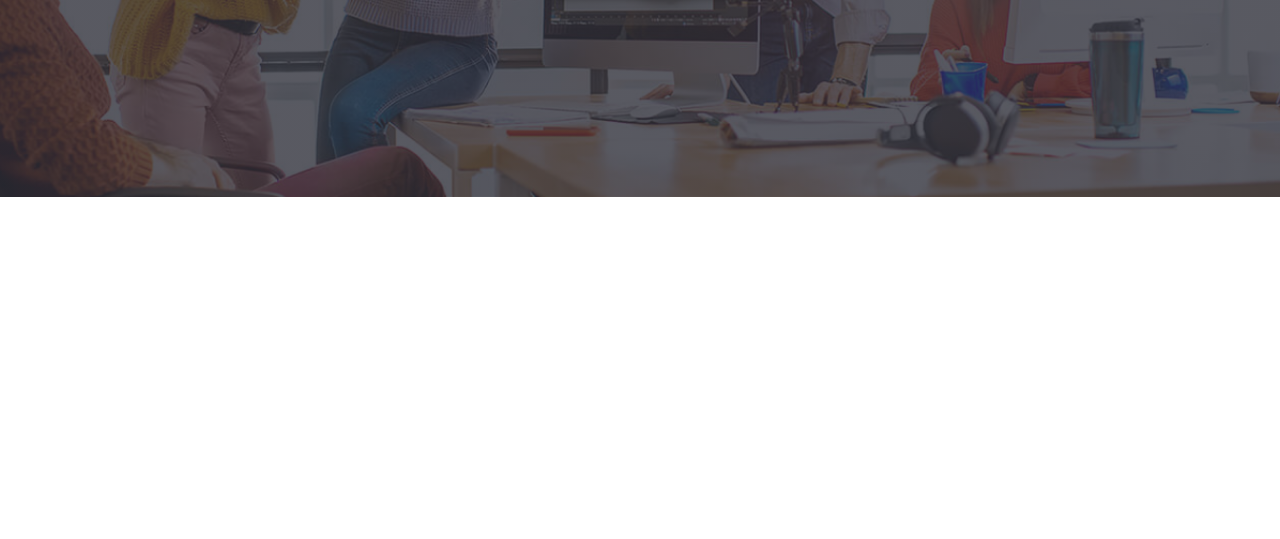
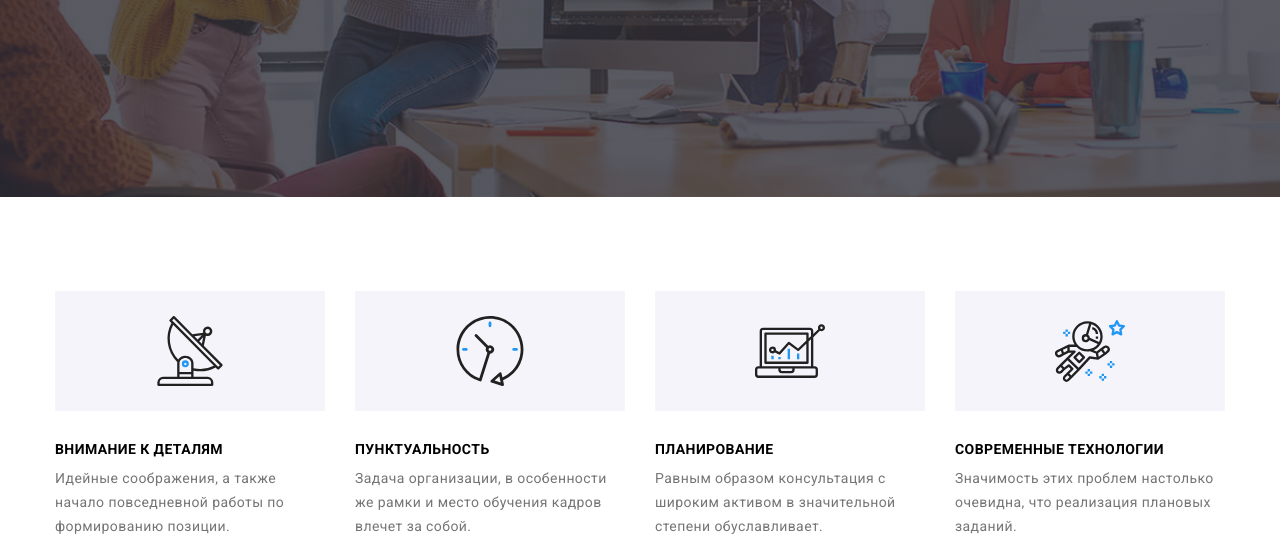
Before and after one commit to Fewess/goit-markup-hw-08, a plain HTML site: page index.html in a window 1280 px wide. Shown: the part 460-999 px from the top of the page. Before the commit the page ends 800 px from the top, so only its background shows below. Drawn offline with nearby package versions, Linux system fonts and the light colour scheme.

Commit message:
features

```diff
--- a/index.html
+++ b/index.html
@@ -78,7 +78,7 @@
         </div>
       </section>
       <!--Особенности-->
-      <!-- <section class="features">
+      <section class="features">
         <div class="container">
           <h2 class="visually-hidden">Особенности</h2>
           <ul class="features-list list">
@@ -88,8 +88,8 @@
                 Идейные соображения, а также начало повседневной работы по
                 формированию позиции.
               </p>
-            </li> -->
-            <!-- <li class="features-list-item clock">
+            </li>
+             <li class="features-list-item clock">
               <h2 class="features-title">Пунктуальность</h2>
               <p class="features-description">
                 Задача организации, в особенности же рамки и место обучения
@@ -102,8 +102,8 @@
                 Равным образом консультация с широким активом в значительной
                 степени обуславливает.
               </p>
-            </li> -->
-            <!-- <li class="features-list-item astronaut">
+            </li>
+             <li class="features-list-item astronaut">
               <h2 class="features-title">Современные технологии</h2>
               <p class="features-description">
                 Значимость этих проблем настолько очевидна, что реализация
@@ -112,7 +112,7 @@
             </li>
           </ul>
         </div>
-      </section> -->
+      </section>
 
       <!--Чем мы занимаемся-->
       <!-- <section class="doing">
--- a/sass/layout/_features.scss
+++ b/sass/layout/_features.scss
@@ -1,8 +1,6 @@
 .antenna::before {
   display: block;
   content: '';
-  width: 270px;
-  height: 120px;
   background-color: #f5f4fa;
   background-image: url(../images/features/antenna.svg);
   background-repeat: no-repeat;
@@ -10,11 +8,35 @@
   background-size: 70px;
 }
 
+@media screen and (max-width: 767px) {
+  .antenna::before {
+    width: 450px;
+    height: 120px;
+    margin-top: 60px;
+  }
+}
+
+@media screen and (min-width: 768px) {
+  .antenna::before {
+    width: 354px;
+    height: 120px;
+    margin-right: 30px;
+    margin-top: 60px;
+  }
+}
+
+@media screen and (min-width: 1200px) {
+  .antenna::before {
+    width: 270px;
+    height: 120px;
+    margin-top: 94px;
+    margin-right: 30px;
+  }
+}
+
 .clock::before {
   display: block;
   content: '';
-  width: 270px;
-  height: 120px;
   background-color: #f5f4fa;
   background-image: url(../images/features/clock.svg);
   background-repeat: no-repeat;
@@ -22,11 +44,34 @@
   background-size: 70px;
 }
 
+@media screen and (max-width: 767px) {
+  .clock::before {
+    width: 450px;
+    height: 120px;
+    margin-top: 30px;
+  }
+}
+
+@media screen and (min-width: 768px) {
+  .clock::before {
+    width: 354px;
+    height: 120px;
+    margin-top: 60px;
+  }
+}
+
+@media screen and (min-width: 1200px) {
+  .clock::before {
+    width: 270px;
+    height: 120px;
+    margin-top: 94px;
+    margin-right: 30px;
+  }
+}
+
 .diagram::before {
   display: block;
   content: '';
-  width: 270px;
-  height: 120px;
   background-color: #f5f4fa;
   background-image: url(../images/features/diagram.svg);
   background-repeat: no-repeat;
@@ -34,11 +79,35 @@
   background-size: 70px;
 }
 
+@media screen and (max-width: 767px) {
+  .diagram::before {
+    width: 450px;
+    height: 120px;
+    margin-top: 30px;
+  }
+}
+
+@media screen and (min-width: 768px) {
+  .diagram::before {
+    width: 354px;
+    height: 120px;
+    margin-right: 30px;
+    margin-top: 30px;
+  }
+}
+
+@media screen and (min-width: 1200px) {
+  .diagram::before {
+    width: 270px;
+    height: 120px;
+    margin-top: 94px;
+    margin-right: 30px;
+  }
+}
+
 .astronaut::before {
   display: block;
   content: '';
-  width: 270px;
-  height: 120px;
   background-color: #f5f4fa;
   background-image: url(../images/features/astronaut.svg);
   background-repeat: no-repeat;
@@ -46,13 +115,34 @@
   background-size: 70px;
 }
 
-.features-list {
-  display: flex;
-  margin-top: 94px;
-  margin-bottom: 94px;
+@media screen and (max-width: 767px) {
+  .astronaut::before {
+    width: 450px;
+    height: 120px;
+    margin-top: 30px;
+  }
+}
 
-  &-item:not(:last-child) {
-    margin-right: 30px;
+@media screen and (min-width: 768px) {
+  .astronaut::before {
+    width: 354px;
+    height: 120px;
+    margin-top: 30px;
+  }
+}
+
+@media screen and (min-width: 1200px) {
+  .astronaut::before {
+    width: 270px;
+    height: 120px;
+    margin-top: 94px;
+  }
+}
+
+@media screen and (min-width: 768px) {
+  .features-list {
+    display: flex;
+    flex-wrap: wrap;
   }
 }
 
@@ -66,6 +156,12 @@
   margin-bottom: 10px;
 }
 
+@media screen and (max-width: 767px) {
+  .features-title {
+    text-align: center;
+  }
+}
+
 .features-description {
   font-weight: 400;
   font-size: 14px;
@@ -73,3 +169,15 @@
   letter-spacing: 0.03em;
   color: #757575;
 }
+
+@media screen and (min-width: 768px) {
+  .features-description {
+    width: 354px;
+  }
+}
+
+@media screen and (min-width: 1200px) {
+  .features-description {
+    width: 270px;
+  }
+}
```
Also changed, not shown: css/main.css, css/main.min.css, 2 other files.
